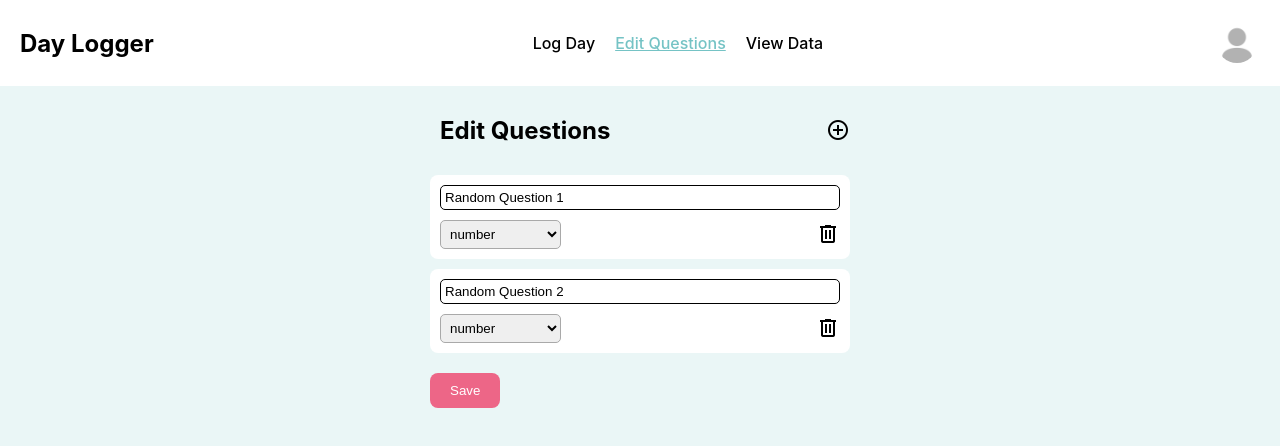
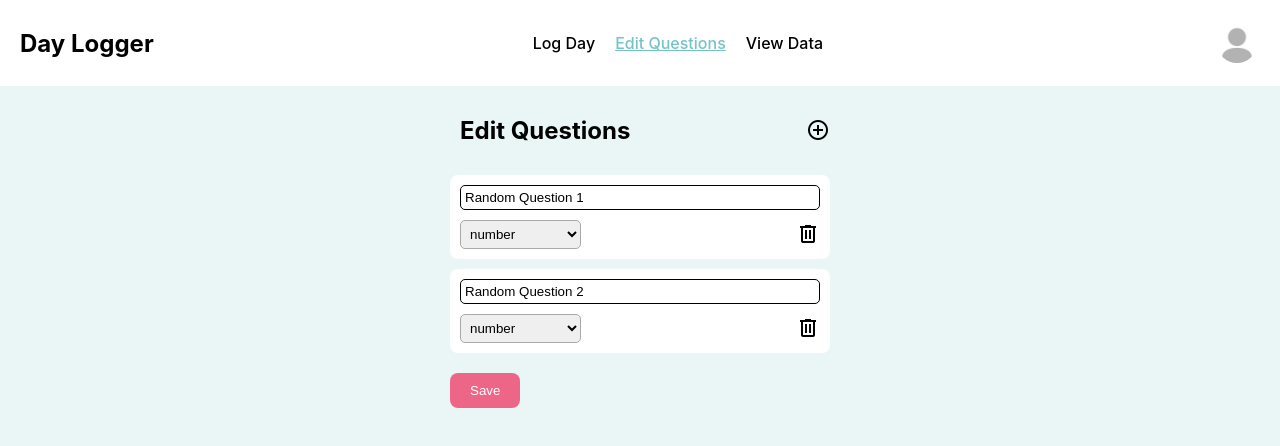
Before and after one commit to lalulula/DayLogger_ReactClient, a React (Create React App) app: page / in a window 1280 px wide. Both pictures are taken after a click on the element "Edit Questions". Shown: the top 446 px of the page. Built offline with nearby package versions, Linux system fonts and the light colour scheme.

Commit message:
removed comments

```diff
--- a/src/App.css
+++ b/src/App.css
@@ -126,6 +126,9 @@ button:hover {
   flex-wrap: nowrap;
   justify-content: center;
 }
+.editQContent{
+  width:400px;
+}
 .editQHeader{
   display: flex;
   align-items: center;
@@ -136,7 +139,7 @@ button:hover {
   background-color: white;
   border-radius: 8px;
   margin: 10px;
-  width: 400px;
+  /* width: 400px; */
   padding: 10px;
 }
 
--- a/src/App.js
+++ b/src/App.js
@@ -6,8 +6,6 @@ import ViewData from "./components/ViewData";
 import Login from "./components/Login";
 import ProfilePage from "./components/ProfilePage";
 import defaultpImg from "./defaultpImg.jpg";
-
-//NOTE:너무 처음부터 내스타일 대로 해서 커멘트 남기는거니까 일단 함 보고 지워바바바바바밥!!!!!!!!
 
 function App() {
   //NOTE:얘네는 그 위에 헤더 눌리면 보이게 하려고 state하나씩 만들어 준거긴한데
--- a/src/components/editQuestions.js
+++ b/src/components/editQuestions.js
@@ -26,9 +26,10 @@ function EditQuestions() {
     console.log("Target delete icon", e.target);
     console.log("Id of delete icon", e.target.id);
     console.log("Question to delete", questions[e.target.id]);
+
     const newQuestions = questions.splice(e.target.id, 1);
-    console.log(newQuestions);
-    // setQuestions(newQuestions);
+    setQuestions(newQuestions);
+
   };
   return (
     <div className="editQContainer">
```
